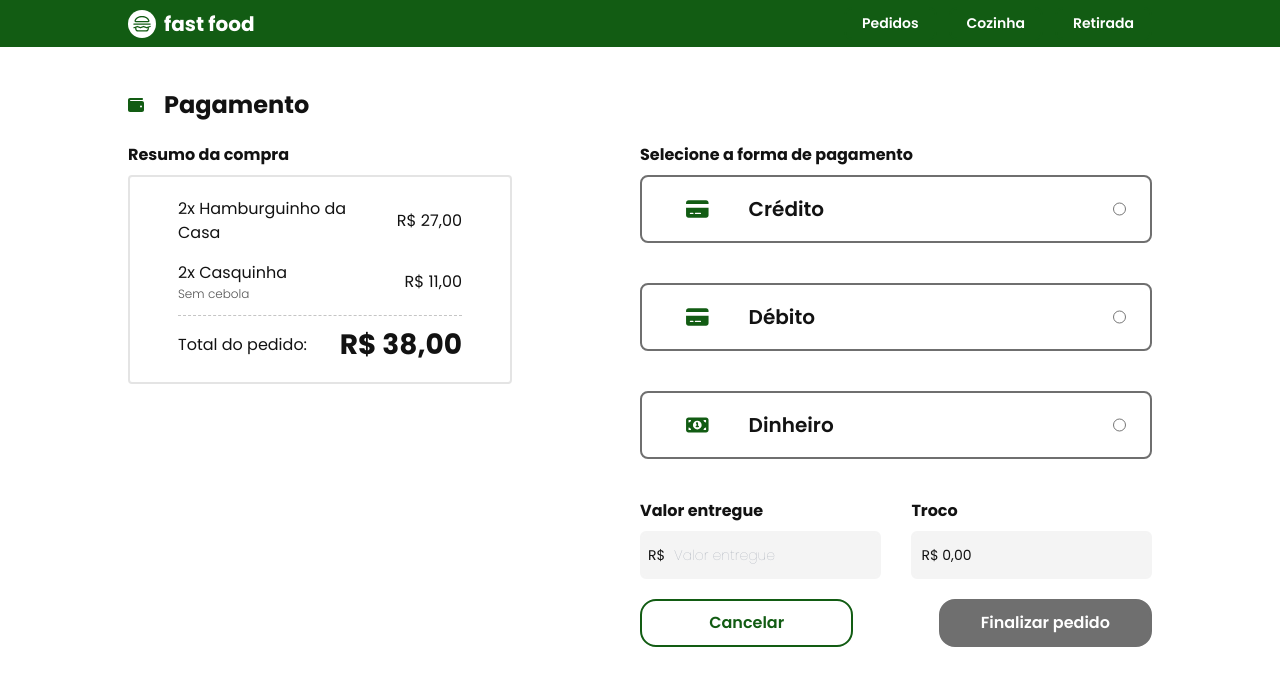
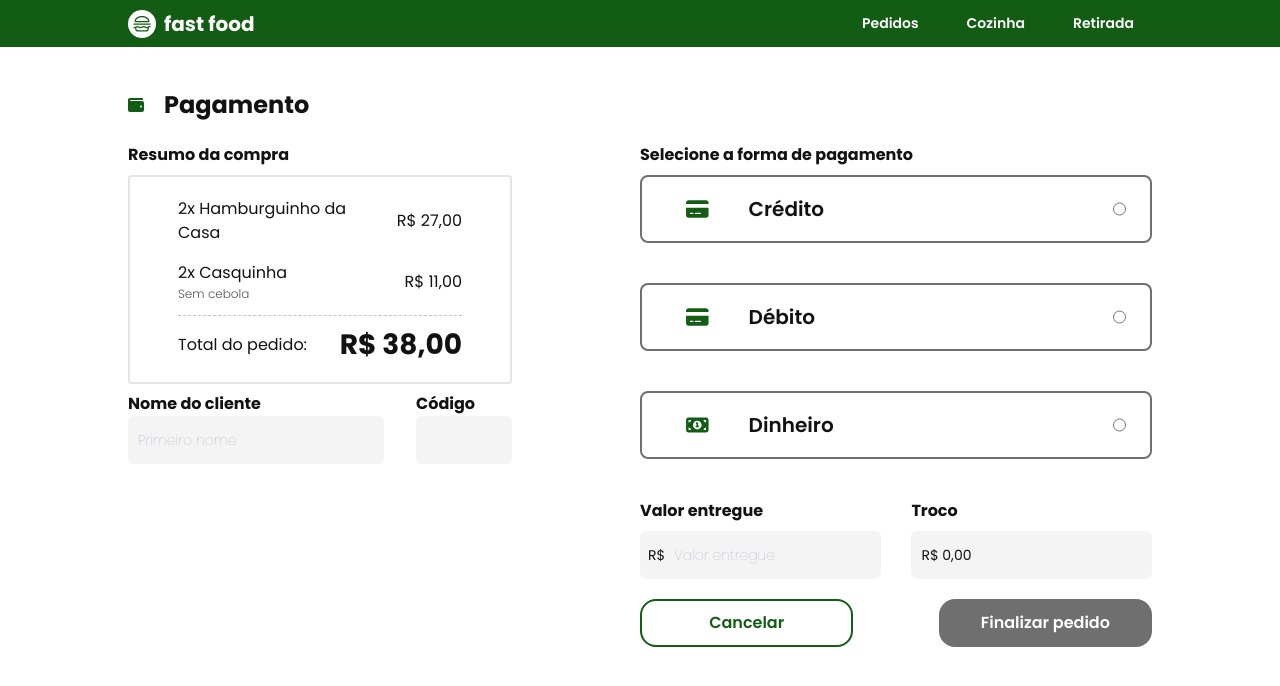
Before and after one commit to CToH10/devio-fullstack-frontend, a Next.js app: page /payment in a window 1280 px wide. Shown: the top 686 px of the page. Built offline with nearby package versions, Linux system fonts and the light colour scheme.

Commit message:
feat: add base order body creation

```diff
--- a/src/app/payment/page.tsx
+++ b/src/app/payment/page.tsx
@@ -1,26 +1,53 @@
 'use client';
 
 import { CartDetails } from '@/components/CartDetails';
+import { ClientInput } from '@/components/ClientInput';
 import { Modal } from '@/components/Modal';
 import { OrderButtons } from '@/components/OrderButtons';
 import { PaymentArea } from '@/components/PaymentArea';
 import { useApi } from '@/context/apiContext';
+import {
+  ProductOrderRequestType,
+  productOrderSchema,
+} from '@/schema/productOrder.schema';
+import { zodResolver } from '@hookform/resolvers/zod';
 import { useRouter } from 'next/navigation';
 import { useState } from 'react';
+import { useForm } from 'react-hook-form';
 import { FaWallet } from 'react-icons/fa6';
 
 export default function Payment() {
-  const { getAvailableOrders, emptyCart } = useApi();
+  const { emptyCart, cart } = useApi();
+  const [show, setShow] = useState(false);
+
   const router = useRouter();
-  const [show, setShow] = useState(false);
+
+  const defaultValuesCart = cart.map(prod => {
+    return {
+      products_id: prod.products.id,
+      quantity: prod.quantity,
+      comment: prod.products.comment,
+    };
+  });
+  const {
+    handleSubmit,
+    register,
+    formState: { errors },
+  } = useForm<ProductOrderRequestType>({
+    resolver: zodResolver(productOrderSchema),
+    mode: 'onBlur',
+    defaultValues: {
+      products: defaultValuesCart,
+    },
+  });
 
   const paymentEmpty = () => {
     emptyCart();
     router.push('/');
   };
 
-  const confirmPurchase = () => {
-    getAvailableOrders();
+  const onSubmit = (data: ProductOrderRequestType) => {
+    console.log(data);
     emptyCart();
     setShow(true);
   };
@@ -40,6 +67,10 @@ export default function Payment() {
               Resumo da compra
             </h3>
             <CartDetails />
+            <ClientInput
+              error={errors.client?.message}
+              register={register('client')}
+            />
           </section>
         </section>
         <section className="w-full mb-3 lg:mb-0">
@@ -51,7 +82,7 @@ export default function Payment() {
         <section className="col-[2] w-full">
           <OrderButtons
             onClickCancel={paymentEmpty}
-            onClickConfirm={confirmPurchase}
+            onClickConfirm={handleSubmit(onSubmit)}
           />
         </section>
       </section>
--- /dev/null
+++ b/src/components/ClientInput/index.tsx
@@ -0,0 +1,39 @@
+import { UseFormRegisterReturn } from 'react-hook-form';
+
+interface Props {
+  register?: UseFormRegisterReturn;
+
+  error?: string;
+}
+
+export function ClientInput({ error, register }: Props) {
+  return (
+    <section className="flex flex-col w-full max-w-96 lg:flex-row lg:justify-between lg:mt-2">
+      <fieldset className="w-full lg:w-8/12">
+        <label
+          htmlFor="clientInput"
+          className="flex flex-col w-full text-grey-1 font-bold text-size_7_16"
+        >
+          Nome do cliente
+          <input
+            {...register}
+            type="text"
+            className="w-full"
+            id="clientInput"
+            placeholder="Primeiro nome"
+          />
+        </label>
+        {error && <span className="error">{error}</span>}
+      </fieldset>
+      <fieldset className="w-full lg:w-3/12">
+        <label
+          htmlFor="code"
+          className="flex flex-col w-full text-grey-1 font-bold text-size_7_16"
+        >
+          Código
+          <input type="text" className="w-full" id="code" disabled />
+        </label>
+      </fieldset>
+    </section>
+  );
+}
--- a/src/components/Input/ProductQuantityInput/index.tsx
+++ b/src/components/ProductsList/ProductCard/ProductConfirm/ProductQuantityInput/index.tsx
@@ -2,7 +2,6 @@ import { UseFormRegisterReturn } from 'react-hook-form';
 
 interface Props {
   register?: UseFormRegisterReturn;
-
   error?: string;
 }
 
--- a/src/components/ProductsList/ProductCard/ProductConfirm/index.tsx
+++ b/src/components/ProductsList/ProductCard/ProductConfirm/index.tsx
@@ -1,7 +1,7 @@
 'use client';
 
 import { CartOrderItem } from '@/components/CartDetails/OrderItem';
-import { ProductQuantityInput } from '@/components/Input/ProductQuantityInput';
+import { ProductQuantityInput } from '@/components/ProductsList/ProductCard/ProductConfirm/ProductQuantityInput';
 import { useApi } from '@/context/apiContext';
 import { ProductInterface } from '@/interfaces/product.interface';
 import { ProdToCartType, prodToCartSchema } from '@/schema/productOrder.schema';
```
